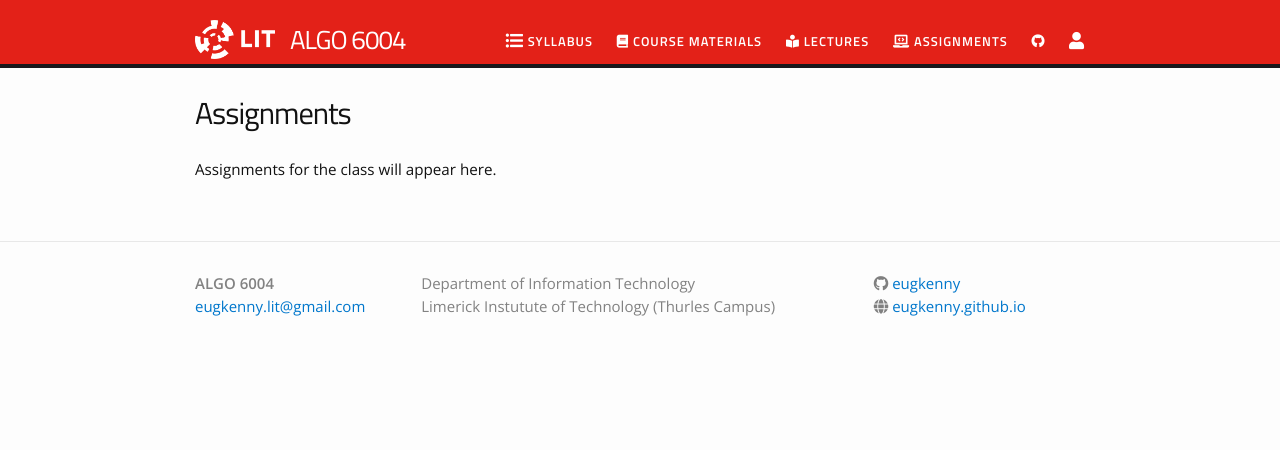
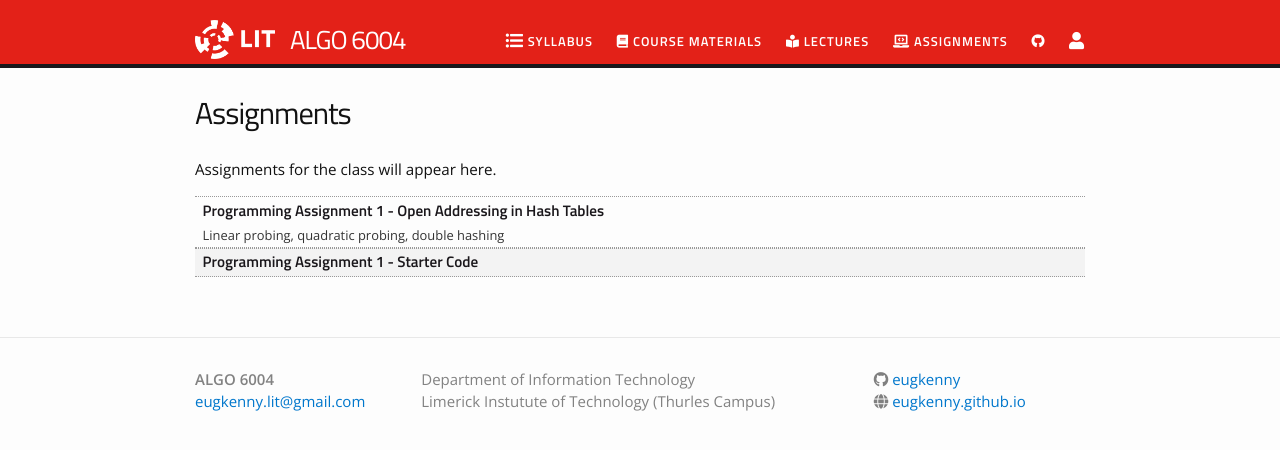
Before and after one commit to eugkenny/ALGO6004, a Jekyll site: the page built from assignments.md, in a window 1280 px wide. Shown: the top 450 px of the page. Built offline with Jekyll 4.4.1, drawn with Linux system fonts in a browser that asks for light colours; nearby versions of some CDN libraries.

Commit message:
Assignment 1

```diff
--- a/_data/assignments.yml
+++ b/_data/assignments.yml
@@ -2,3 +2,13 @@
 #  filename: Programming Assignment 1 - Percolation.pdf
 #  dirname: assignments
 #  tldr: "Percolation Systems, Union-Find"
+
+- title: "Programming Assignment 1 - Open Addressing in Hash Tables"
+  filename: Assignment 1 - Open Addressing in Hash Tables.pdf
+  dirname: assignments
+  tldr: "Linear probing, quadratic probing, double hashing"
+
+- title: "Programming Assignment 1 - Starter Code"
+  filename: Assignment 1 Starter Code.zip
+  dirname: assignments
+  tldr: ""
```
Also changed, not shown: 2 other files.
